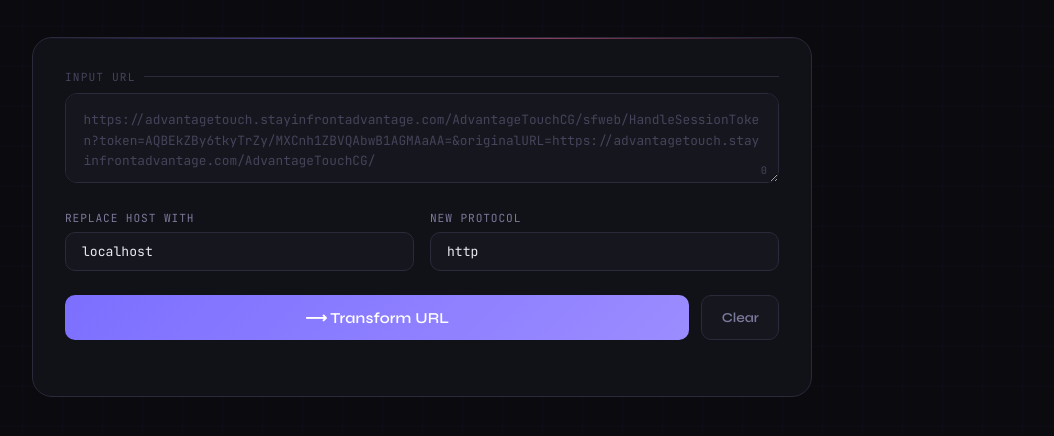
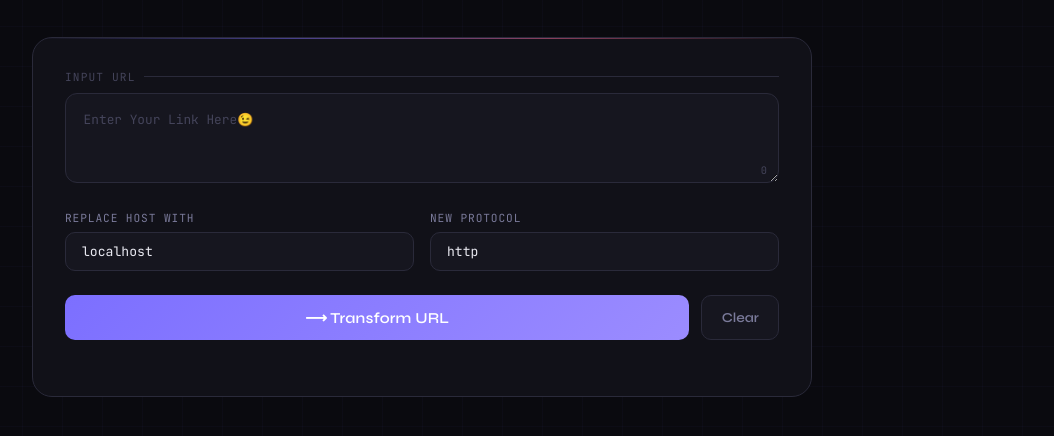
Before and after one commit to Varuntripathii/URLTransformer, a plain HTML site: page index.html in a window 1280 px wide. Shown: the part 294-730 px from the top of the page, without its empty margins (218-1272 px from the left). Drawn offline with Linux system fonts and the light colour scheme.

Commit message:
Update index.html

```diff
--- a/index.html
+++ b/index.html
@@ -515,7 +515,7 @@
     <!-- Input URL -->
     <div class="section-label">Input URL</div>
     <div class="input-wrap">
-      <textarea id="inputUrl" placeholder="https://advantagetouch.stayinfrontadvantage.com/AdvantageTouchCG/sfweb/HandleSessionToken?token=AQBEkZBy6tkyTrZy/MXCnh1ZBVQAbwB1AGMAaAA=&amp;originalURL=https://advantagetouch.stayinfrontadvantage.com/AdvantageTouchCG/" spellcheck="false"></textarea>
+      <textarea id="inputUrl" placeholder="Enter Your Link Here😉" spellcheck="false"></textarea>
       <span class="char-count" id="charCount">0</span>
     </div>
 
```
